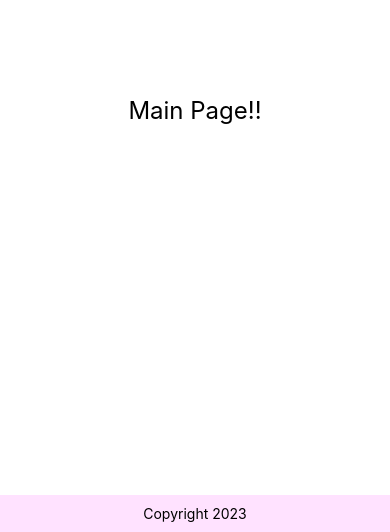
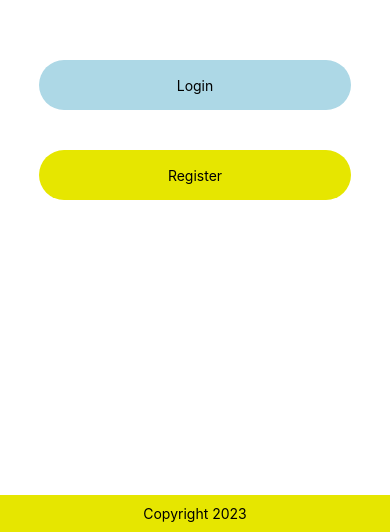
Before and after one commit to Nitishhh333/soniapp, a React Native app: screen / in a window 390 px wide. Shown: the part 312-844 px from the top of the page. Built offline with nearby package versions, Linux system fonts and the light colour scheme.

Commit message:
SNAP-9 create login reg

```diff
--- a/App.js
+++ b/App.js
@@ -1,13 +1,50 @@
 import React from "react";
 import { StatusBar } from "expo-status-bar";
-import { StyleSheet, Text, View, ScrollView } from "react-native";
+import {
+  StyleSheet,
+  Text,
+  View,
+  Button,
+  TouchableOpacity,
+} from "react-native";
 import Footer from "./src/components/Footer.js";
+import Login from "./src/components/Login.js";
+import Register from "./src/components/Register.js";
+import { NavigationContainer } from '@react-navigation/native';
+import { createNativeStackNavigator } from '@react-navigation/native-stack';
+const Stack = createNativeStackNavigator();
+
+function DetailsScreen({ navigation }) {
+  return (
+    <View style={styles.container}>
+        <StatusBar style="auto" />
+
+
+        <TouchableOpacity style={styles.loginBtn}
+        title="Login"
+        onPress={() => navigation.navigate('Login')}>
+          <Text>Login</Text>
+        </TouchableOpacity>
+        <TouchableOpacity style={styles.registerBtn}
+        title="Register"
+        onPress={() => navigation.navigate('Register')}>
+          <Text>Register</Text>
+        </TouchableOpacity>
+        <Footer />
+      </View>
+
+  );
+}
+
 export default function App() {
   return (
-    <View style={styles.container}>
-      <Text style={{ fontSize: 24, textAlign: "center" }}>Main Page!!</Text>
-      <Footer />
-    </View>
+    <NavigationContainer>
+      <Stack.Navigator screenOptions={{headerShown: false}}>
+        <Stack.Screen name="Home" component={DetailsScreen} />
+        <Stack.Screen name="Login" component={Login} />
+        <Stack.Screen name="Register" component={Register} />
+      </Stack.Navigator>
+    </NavigationContainer>
   );
 }
 
@@ -18,4 +55,22 @@ const styles = StyleSheet.create({
     alignItems: "center",
     justifyContent: "center",
   },
+  loginBtn: {
+    width: "80%",
+    borderRadius: 25,
+    height: 50,
+    alignItems: "center",
+    justifyContent: "center",
+    marginTop: 40,
+    backgroundColor: "#ADD8E6",
+  },
+  registerBtn: {
+    width: "80%",
+    borderRadius: 25,
+    height: 50,
+    alignItems: "center",
+    justifyContent: "center",
+    marginTop: 40,
+    backgroundColor: "#e6e600",
+  },
 });
--- a/src/components/Footer.js
+++ b/src/components/Footer.js
@@ -1,11 +1,12 @@
 import {  Text, View } from "react-native";
-export default function Footer() {
+function Footer() {
   return (
     <View style={{position: 'absolute', left: 0, right: 0, bottom: 0}}>
       <Text
-      style={{textAlign: "center",padding: 10,backgroundColor: "#f2f2"}}>
+      style={{textAlign: "center",padding: 10,backgroundColor: "#e6e600"}}>
         Copyright 2023
       </Text>
     </View>
   );
 }
+export default Footer;
```
Also changed, not shown: package.json (+8 -1 lines).
